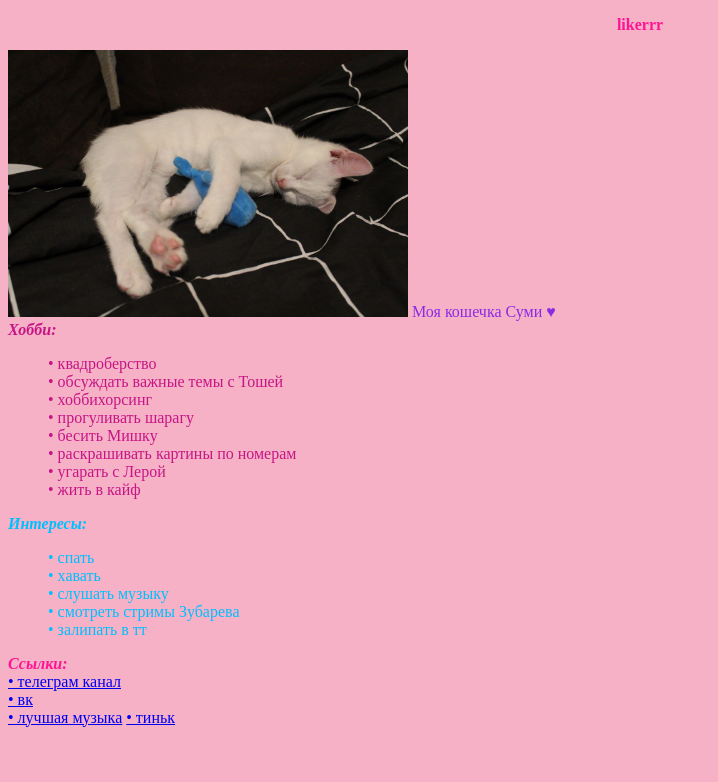
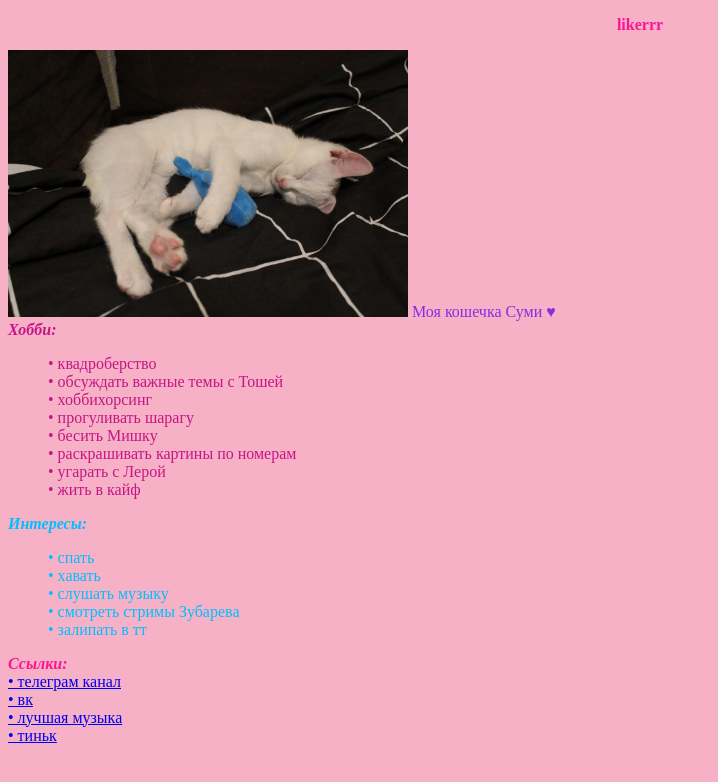
Before and after one commit to Lika24572/vizitka, a plain HTML site: page index.html in a window 1280 px wide. Shown: the whole page, without its empty margins (0-718 px from the left). Drawn offline with Linux system fonts and the light colour scheme.

Commit message:
Update index.html

```diff
--- a/index.html
+++ b/index.html
@@ -35,7 +35,7 @@
 	<b><i><font>Ссылки:</font></i></b><br>
 <a href="https://t.me/+MHwvuUjt_no0YmRi">• телеграм канал</a><br>
 <a href="https://vk.com/likallk">• вк</a><br>
-<a href="https://music.yandex.ru/users/nphne-z3ra342p/playlists/3?utm_medium=copy_link">• лучшая музыка</a>
+<a href="https://music.yandex.ru/users/nphne-z3ra342p/playlists/3?utm_medium=copy_link">• лучшая музыка</a><br>
 <a href="https://www.tinkoff.ru/rm/khokhlova.anzhelika16/EsiDJ34363">• тиньк</a>
 </body>
 </html>
```
